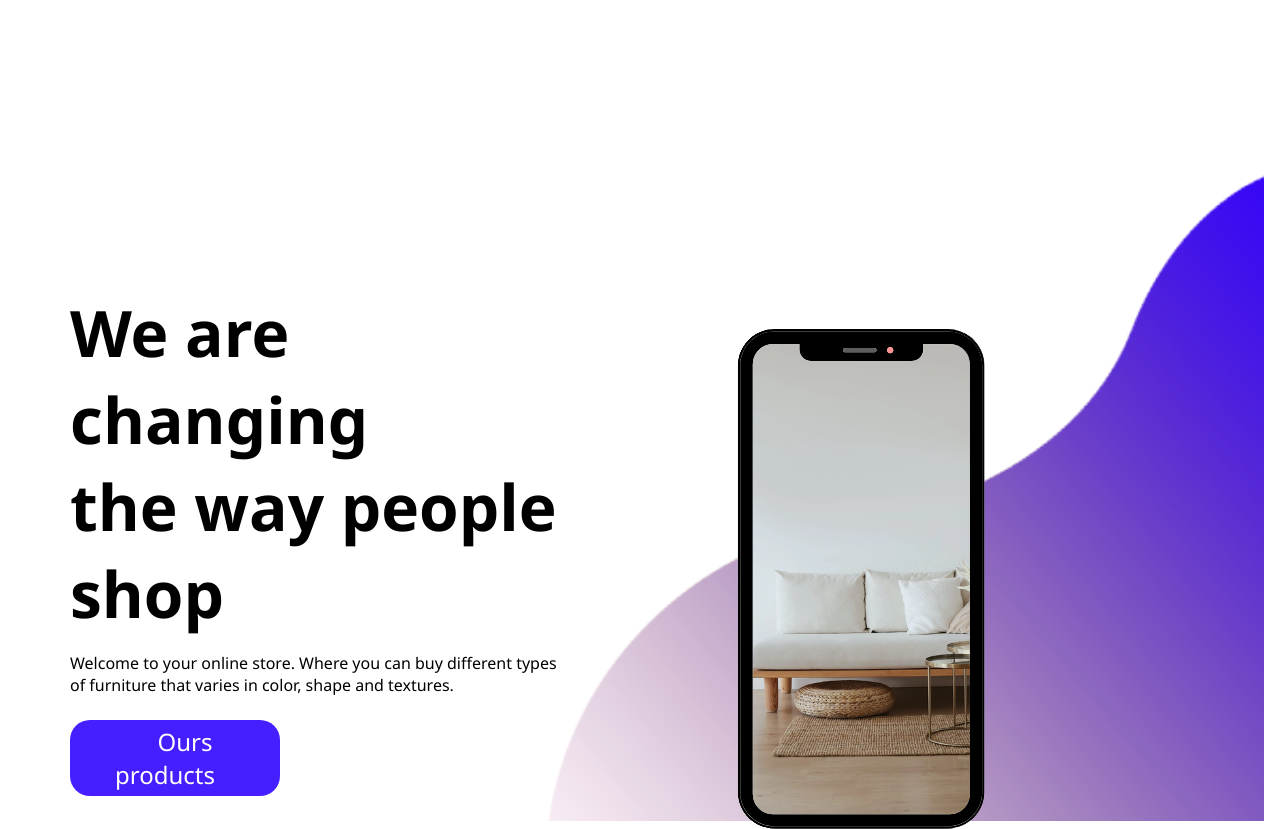
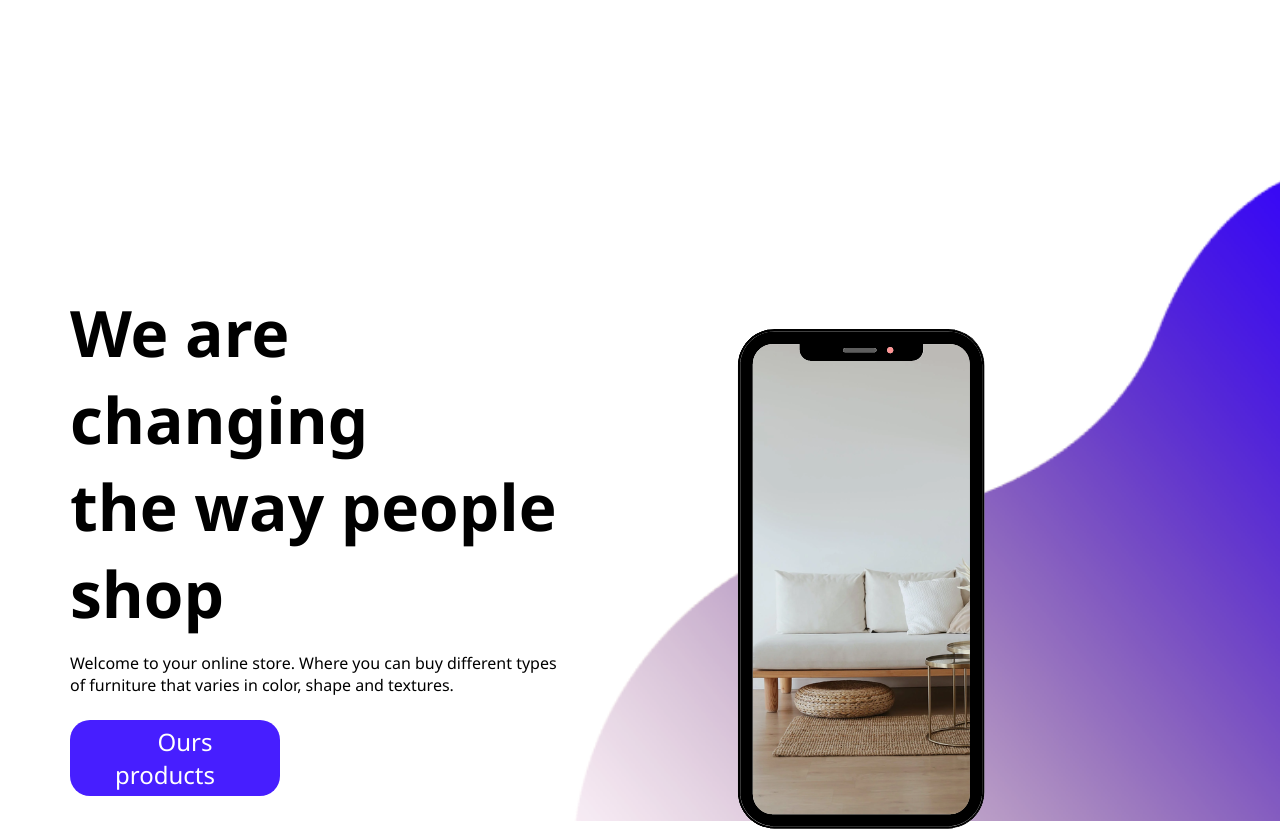
Before and after one commit to AnellSkill/JSProyect, a plain HTML site: page homePage/home.html in a window 1280 px wide. Shown: the part 119-948 px from the top of the page. Drawn offline with Linux system fonts and the light colour scheme; a script that the page names is missing.

Commit message:
change the margin of backgroung img

```diff
--- a/homePage/homeStyle.css
+++ b/homePage/homeStyle.css
@@ -83,7 +83,7 @@
     position: static;
     width: 68.3vw;
     height: 100vh;
-    margin: 0 0 0 390px;
+    margin: 0 0 0 416.5px;
     height: 821px;
 }
 .login-sites li a{
```
